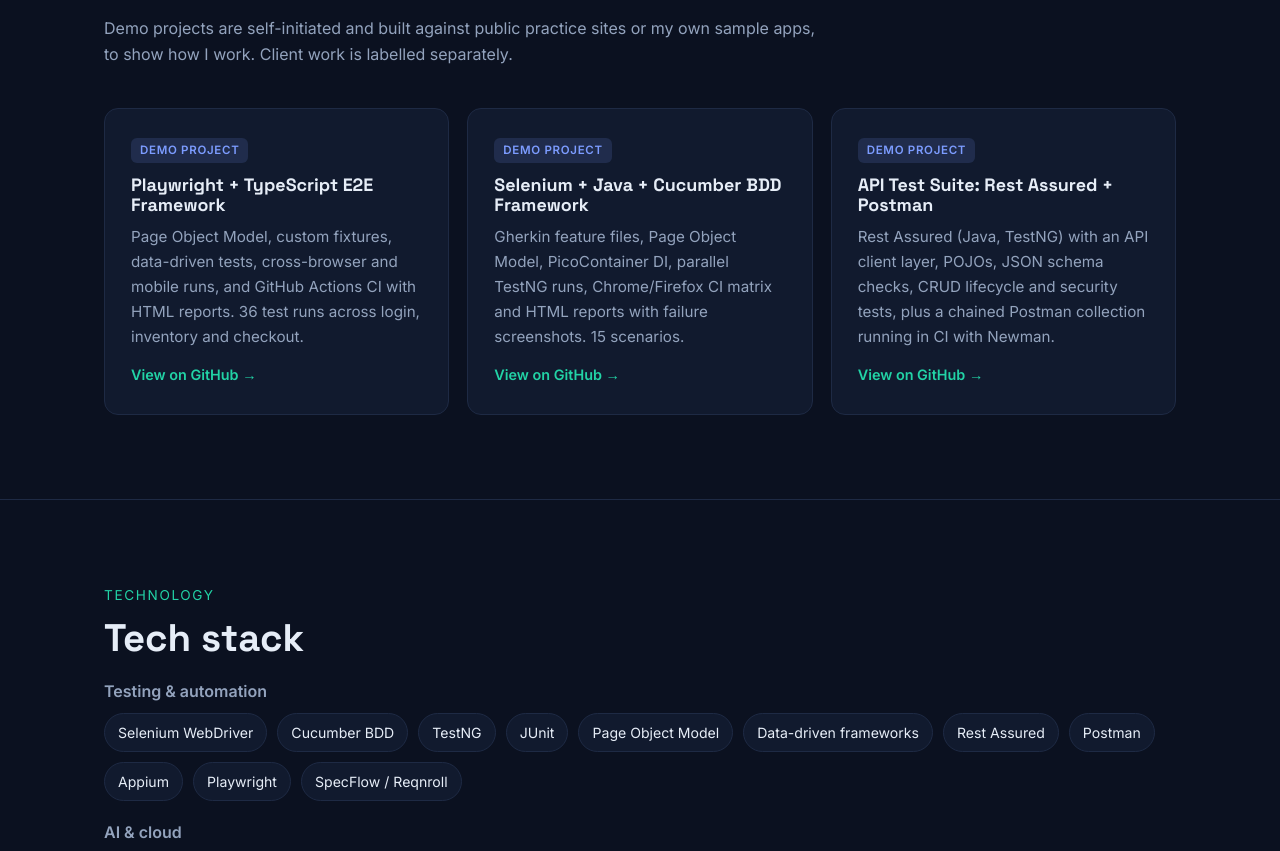
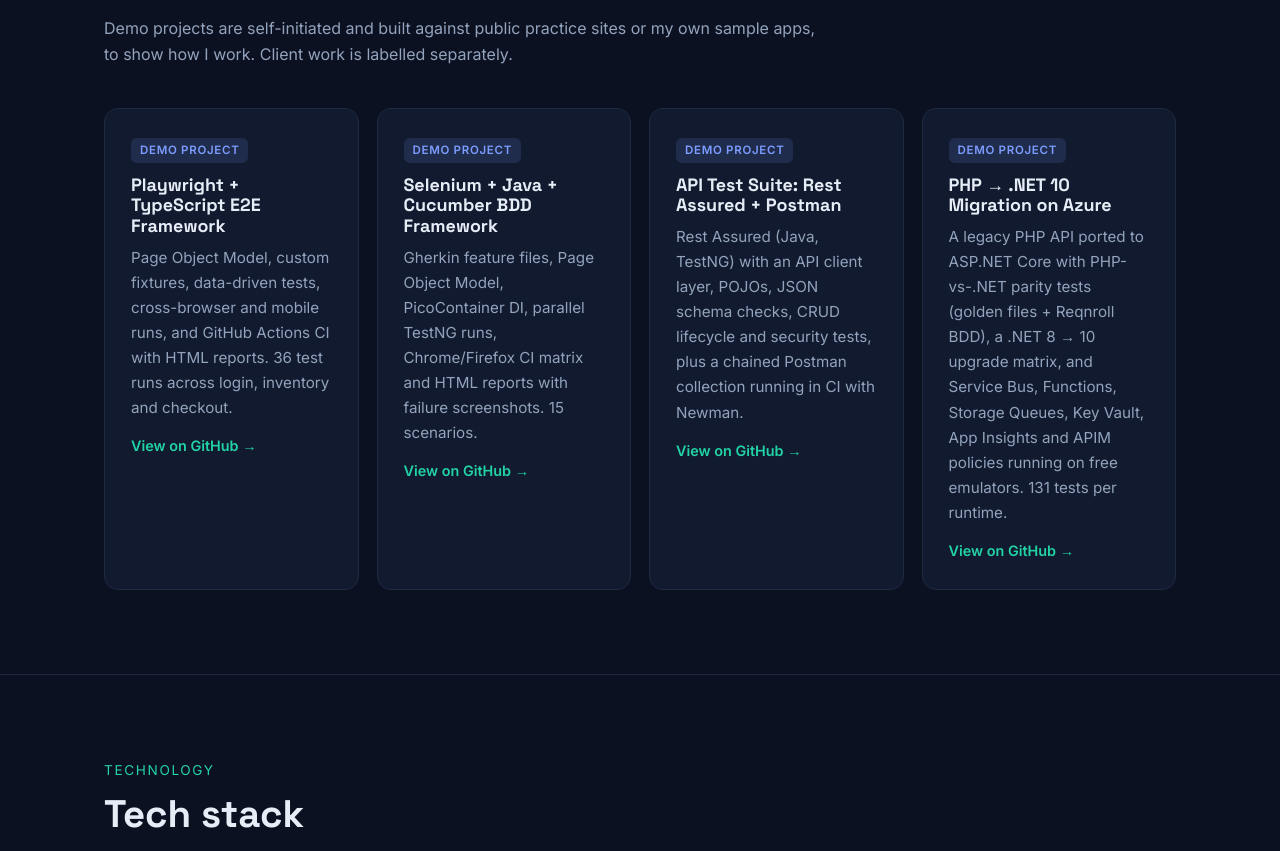
Before and after one commit to ShipSureQA/ShipSureQA.github.io, a website: page index.html in a window 1280 px wide. Shown: the part 3398-4249 px from the top of the page. Drawn offline with Linux system fonts and the light colour scheme.

Commit message:
Add azure-dotnet-migration demo project (PHP → .NET 10 on Azure)
Co-Authored-By: Claude Opus 5.5 <noreply@anthropic.com>
Claude-Session: https://claude.ai/code/session_01MzSLU6fZAXvGt4qBJAYMRP

```diff
--- a/index.html
+++ b/index.html
@@ -217,6 +217,12 @@ Running 36 tests using 4 workers
           <p>Rest Assured (Java, TestNG) with an API client layer, POJOs, JSON schema checks, CRUD lifecycle and security tests, plus a chained Postman collection running in CI with Newman.</p>
           <a class="more" href="https://github.com/ShipSureQA/api-tests" rel="noopener">View on GitHub →</a>
         </div>
+        <div class="card">
+          <span class="label demo">Demo project</span>
+          <h3>PHP → .NET 10 Migration on Azure</h3>
+          <p>A legacy PHP API ported to ASP.NET Core with PHP-vs-.NET parity tests (golden files + Reqnroll BDD), a .NET 8 → 10 upgrade matrix, and Service Bus, Functions, Storage Queues, Key Vault, App Insights and APIM policies running on free emulators. 131 tests per runtime.</p>
+          <a class="more" href="https://github.com/ShipSureQA/azure-dotnet-migration" rel="noopener">View on GitHub →</a>
+        </div>
       </div>
     </div>
   </section>
```
